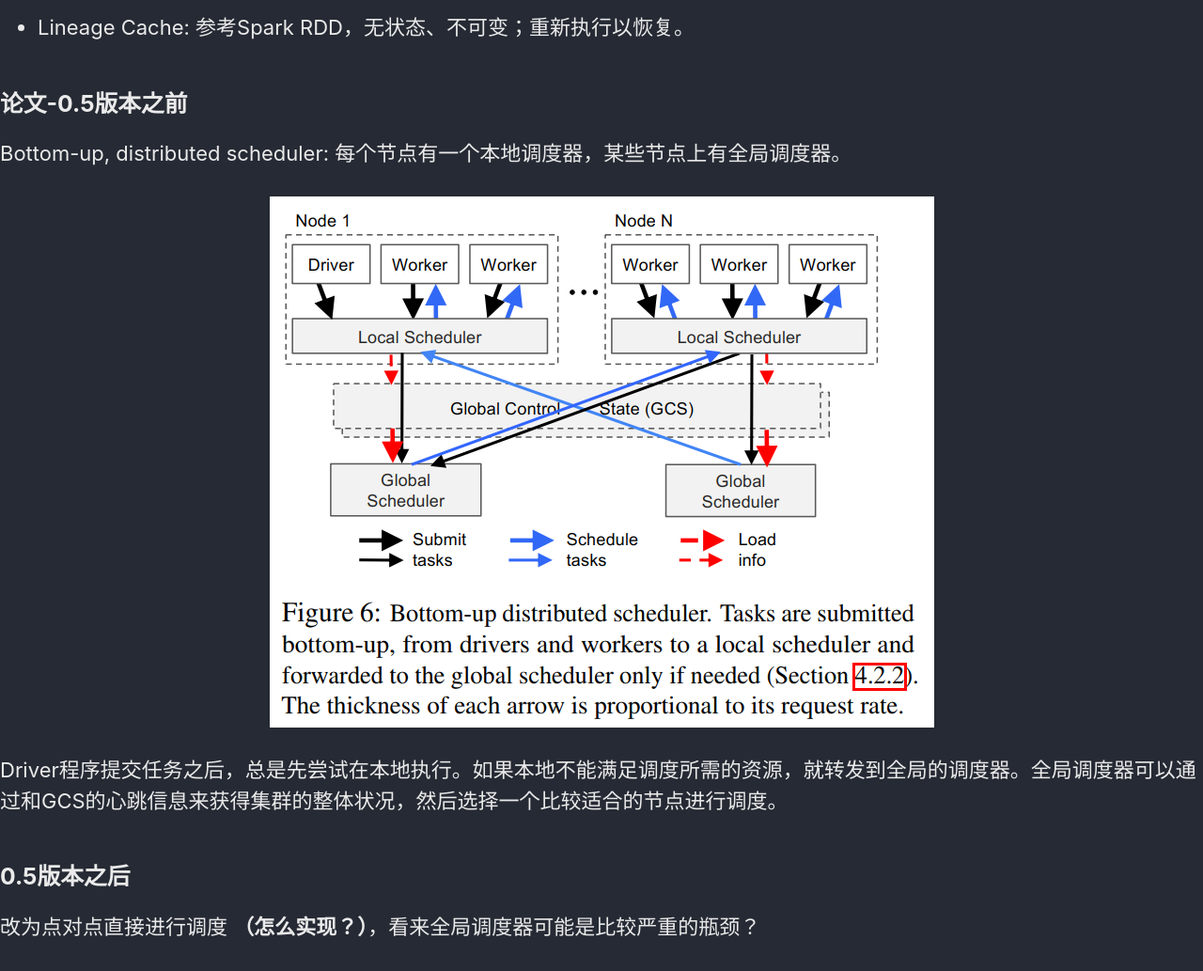
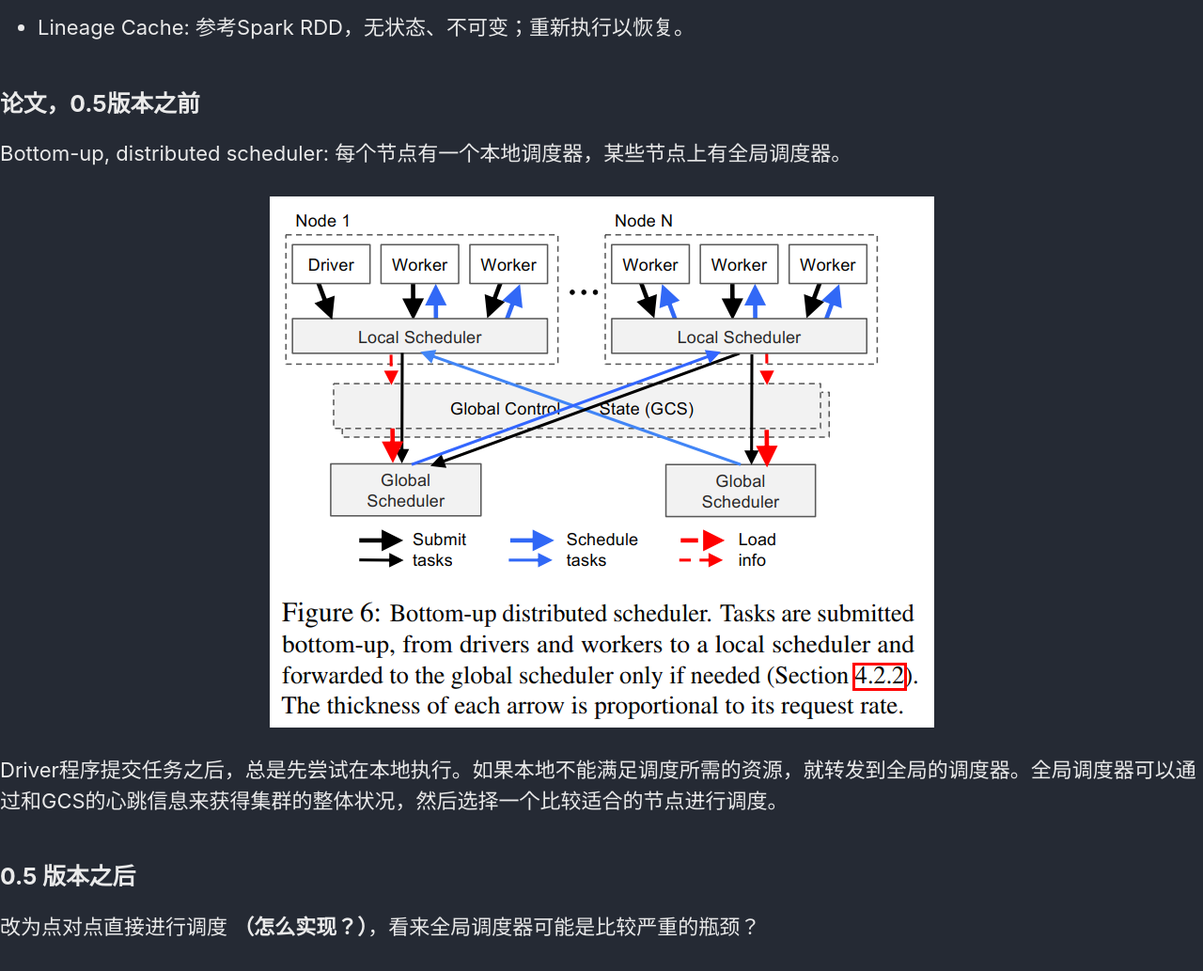
Before and after one commit to Lan-Jing/Lan-Jing.github.io, a Jekyll site: the page built from _posts/2021-4-1-rayNote.md, in a window 1280 px wide and 1400 px high, scrolled down 2918 px. Shown: the part 165-1198 px from the top of the window at 94% size. Built offline with Jekyll 4.4.1, drawn with Linux system fonts in a browser that asks for light colours; cached includes are drawn as plain includes; our own code applies the rules of GitHub Pages for plain Markdown files.

```diff
--- a/_posts/2021-4-1-rayNote.md
+++ b/_posts/2021-4-1-rayNote.md
@@ -49,7 +49,7 @@ Moritz, Philipp, et al. "Ray: A distributed framework for emerging {AI} applicat
 * Object Manager：plasma -> Apache Arrow，**数据序列化，基于内存的对象存储**；单机内共享内存(zero-copy)模型，远程拉取数据（函数参数）到本地执行，拉取大块数据使用多线程gPRC。
 * Lineage Cache: 参考Spark RDD，无状态、不可变；重新执行以恢复。
 
-### 论文-0.5版本之前
+### 论文，0.5版本之前
 
 Bottom-up, distributed scheduler: 每个节点有一个本地调度器，某些节点上有全局调度器。
 
@@ -57,7 +57,7 @@ Bottom-up, distributed scheduler: 每个节点有一个本地调度器，某些
 
 Driver程序提交任务之后，总是先尝试在本地执行。如果本地不能满足调度所需的资源，就转发到全局的调度器。全局调度器可以通过和GCS的心跳信息来获得集群的整体状况，然后选择一个比较适合的节点进行调度。
 
-### 0.5版本之后
+### 0.5 版本之后
 
 改为点对点直接进行调度 **（怎么实现？）**，看来全局调度器可能是比较严重的瓶颈？
 
```
Also changed, not shown: _posts/2021-5-13-dbcsr.md (renamed from _posts/2021-5-15-dbcsr.md).
